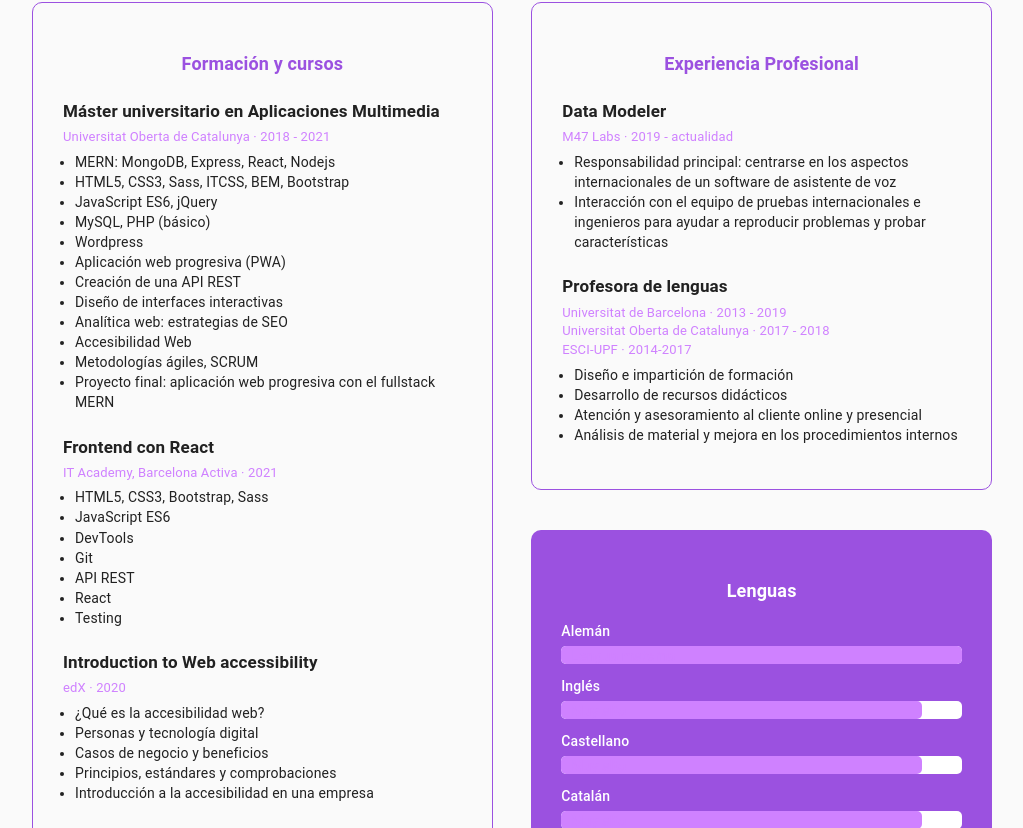
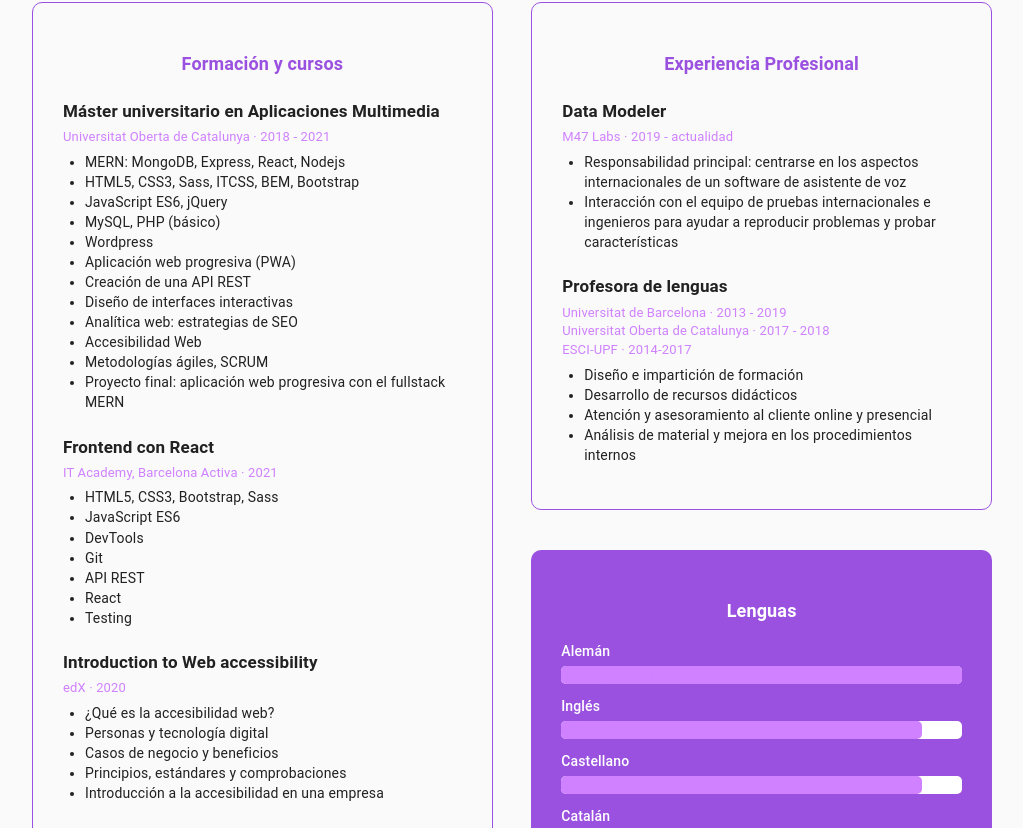
Before and after one commit to sschmidt0/portfolio, a Next.js app: page / in a window 1280 px wide. Shown: the part 1772-2600 px from the top of the page, without its empty margins (128-1151 px from the left). Built offline with nearby package versions, Linux system fonts and the light colour scheme.

Commit message:
changed margin for list items

```diff
--- a/styles/Home.module.scss
+++ b/styles/Home.module.scss
@@ -35,7 +35,7 @@
 ******************/
 
 .articleIntro {
-  // height: calc(100vh - 80px);
+  height: calc(100vh - 80px);
   margin-top: 32px;
   overflow-x: hidden;
 }
@@ -289,8 +289,15 @@ CV SECTION
     list-style-type: none;
 
     h4 {
+      margin-left: 0;
       margin-bottom: 5px;
       font-size: 17px;
+    }
+
+    ul:last-child {
+      li {
+        margin-left: 10px;
+      }
     }
   }
 }
```
